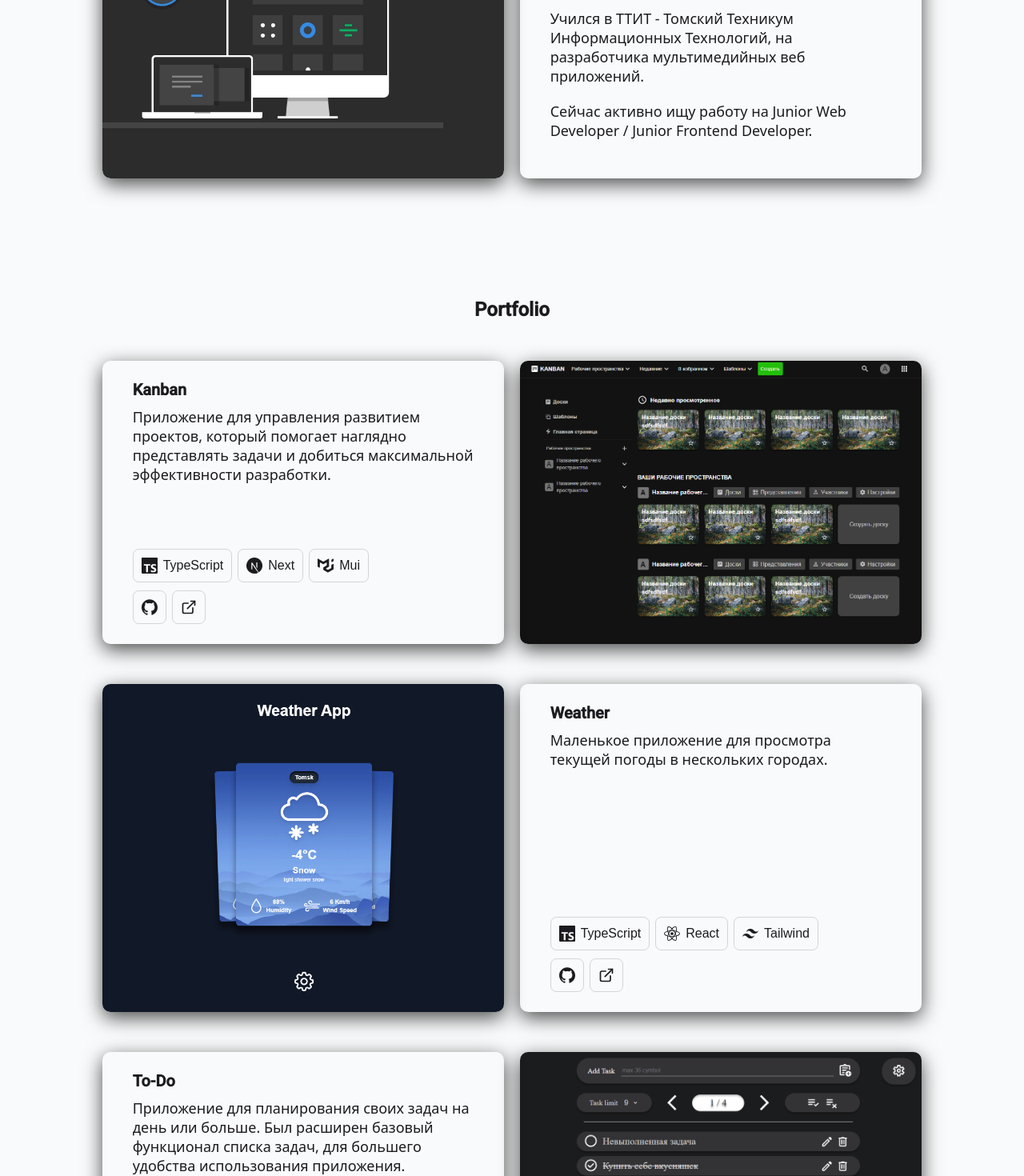
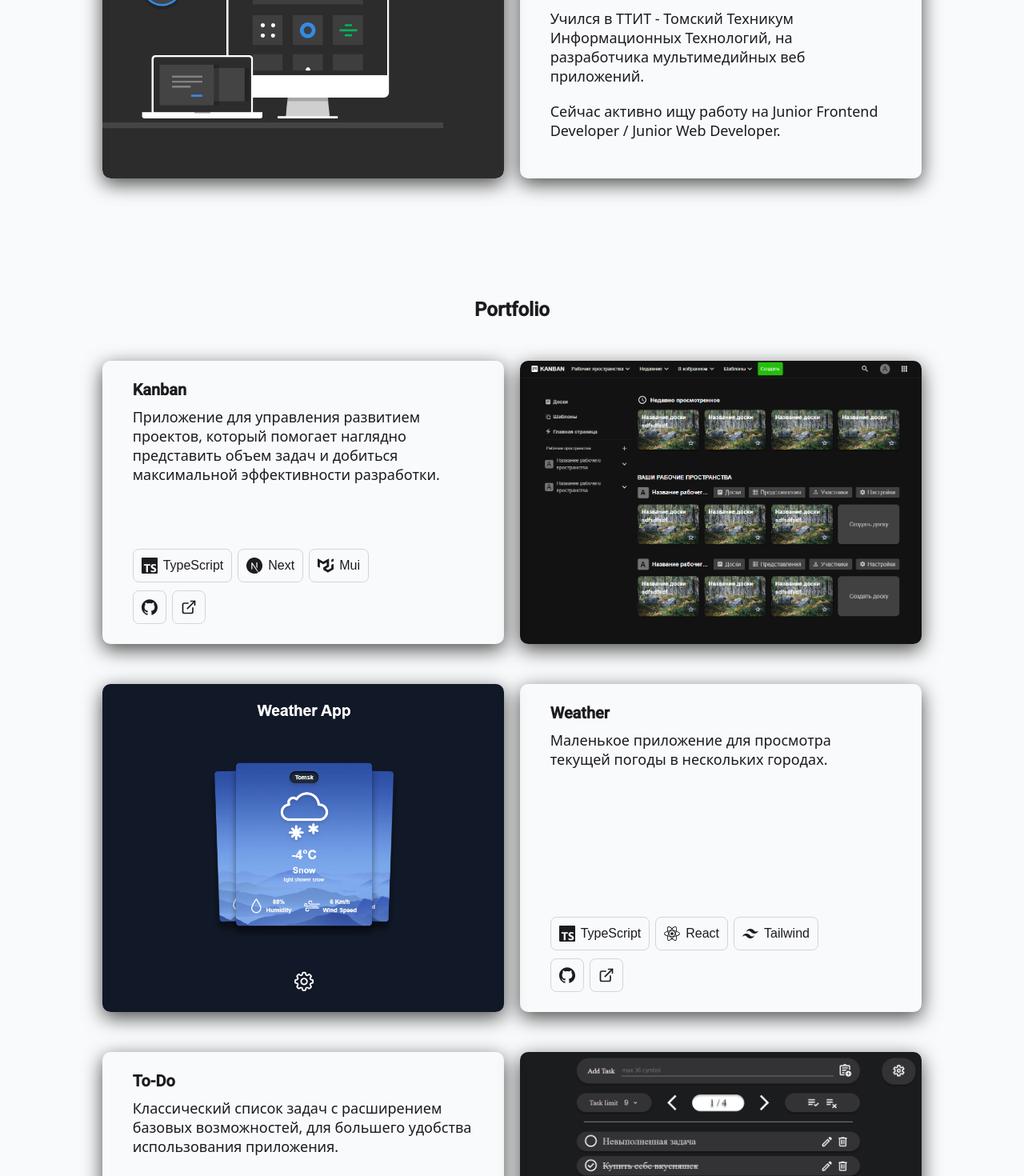
Before and after one commit to Innovavtion/portfolio, a Next.js app: page / in a window 1280 px wide. Shown: the part 1180-2650 px from the top of the page at 80% size. Built offline with nearby package versions, Linux system fonts and the light colour scheme.

Commit message:
update: edit text in about & portfolio

```diff
--- a/components/Section/About/About.tsx
+++ b/components/Section/About/About.tsx
@@ -20,8 +20,8 @@ export default function About() {
               разработчика мультимедийных веб приложений.
             </p>
             <p className={styles.MainText}>
-              Сейчас активно ищу работу на Junior Web Developer / Junior
-              Frontend Developer.
+              Сейчас активно ищу работу на Junior Frontend Developer / Junior
+              Web Developer.
             </p>
           </div>
           <div className={styles.AboutImage}>
--- a/components/Section/Portfolio/Portfolio.data.tsx
+++ b/components/Section/Portfolio/Portfolio.data.tsx
@@ -37,7 +37,7 @@ export const portfolioData: Array<portfolioProps> = [
   {
     name: "Kanban",
     description:
-      "Приложение для управления развитием проектов, который помогает наглядно представлять задачи и добиться максимальной эффективности разработки.",
+      "Приложение для управления развитием проектов, который помогает наглядно представить объем задач и добиться максимальной эффективности разработки.",
     stack: [
       { name: "TypeScript", icon: <SiTypescript /> },
       { name: "Next", icon: <SiNextdotjs /> },
@@ -67,7 +67,7 @@ export const portfolioData: Array<portfolioProps> = [
   {
     name: "To-Do",
     description:
-      "Приложение для планирования своих задач на день или больше. Был расширен базовый функционал списка задач, для большего удобства использования приложения.",
+      "Классический список задач с расширением базовых возможностей, для большего удобства использования приложения.",
     stack: [
       { name: "JavaScript", icon: <SiJavascript /> },
       { name: "React", icon: <SiReact /> },
```
